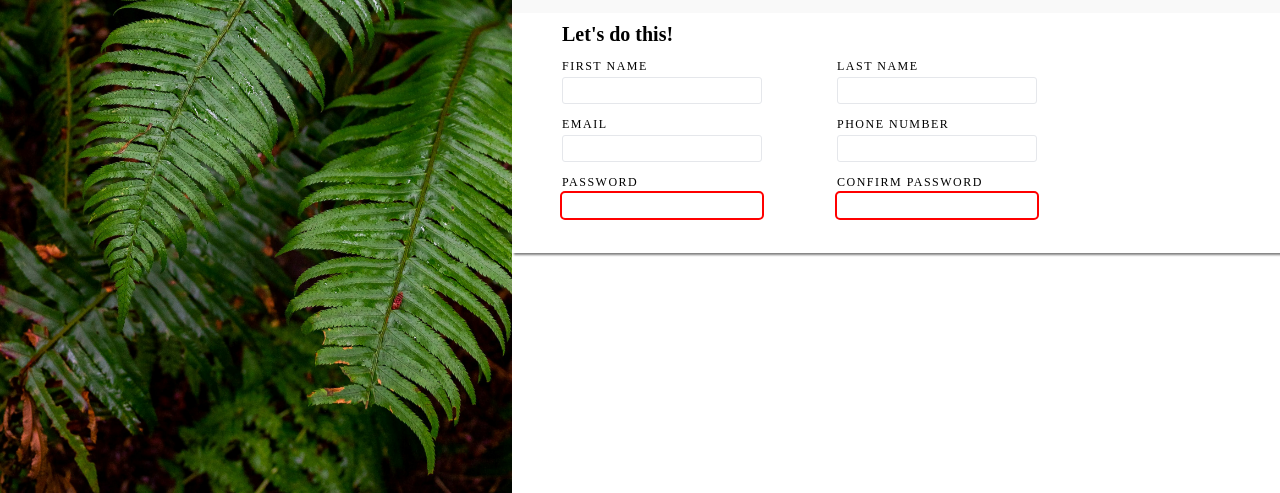
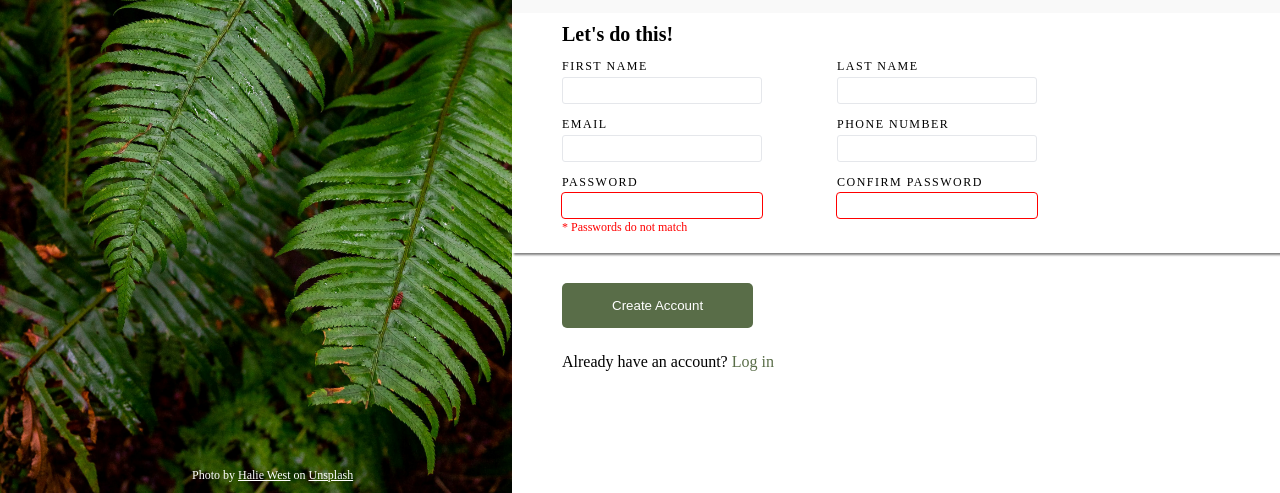
Before and after one commit to XiaGary/signUpForm, a plain HTML site: page index.html in a window 1280 px wide. Shown: the part 307-800 px from the top of the page. Drawn offline with Linux system fonts and the light colour scheme.

Commit message:
Added the final touches, Sign Up Form project is complete.
Only thing I need to fix is make the passwords do
not match warning disappear if passwords are valid

```diff
--- a/index.html
+++ b/index.html
@@ -18,6 +18,11 @@
                 <span class="odin">Odin</span>
             </div>
         </div>
+
+        <div class="credit">
+           <span>Photo by <span class="underline">Halie West</span> on <span class="underline">Unsplash</span></span>
+        </div>
+
 
         <div class="innerform">
             <div class="header">
@@ -56,6 +61,7 @@
                             <div class="password firstpassword">
                                 <label for="password">PASSWORD</label>
                                 <input type="password" name="password" id="password" required>
+                                <span class="passwordwarning">* Passwords do not match</span>
                             </div>
                             <div class="password confirmpassword">
                                 <label for="confirmpassword">CONFIRM PASSWORD</label>
@@ -63,33 +69,16 @@
                             </div>
                         </div>
 
-
-
-
-                        <!-- <div class="left">
-                            <label for="firstName">FIRST NAME</label>
-                            <input type="text" id="firstName" name="firstName" required>
-                            <label for="email">EMAIL</label>
-                            <input type="email" name="email" id="email" required>
-                            <label for="password">PASSWORD</label>
-                            <input type="password" name="password" id="password" required>
-                        </div>
-
-                        <div class="right">
-                            <label for="lastName">LAST NAME</label>
-                            <input type="text" name="lastName" id="lastName" required>
-                            <label for="number">PHONE NUMBER</label>
-                            <input type="tel" name="number" id="number" required>
-                            <label for="confirmpassword">CONFIRM PASSWORD</label>
-                            <input type="password" name="confirmpassword" id="confirmpassword">
-                        </div> -->
-
-
                     </form>
                 </div>
             </div>
             <div class="foot">
-
+                <button class="createaccount">
+                    Create Account
+                </button>
+                <div class="loginmsg">
+                    Already have an account? <span class="login">Log in</span>
+                </div>
             </div>
         </div>
     </div>
--- a/styles.css
+++ b/styles.css
@@ -2,11 +2,12 @@ html *{
     box-sizing: border-box;
     margin: 0;
     padding: 0;
+    max-height: 100vh;
 }
 .img-background{
     background-image: url('halie-west-25xggax4bSA-unsplash.jpg');
     min-width: 40%;
-    height: 100vh;
+    max-height: 100vh;
     background-size: 100% 100%;
     position: relative;
 }
@@ -16,6 +17,16 @@ html *{
 }
 .container{
     display: flex;
+}
+.credit{
+    position: absolute;
+    color: white;
+    font-size: 12px;
+    bottom: 10px;
+    left: 15%;
+}
+.underline{
+    text-decoration: underline;
 }
 .logosection{
     position: absolute;
@@ -63,7 +74,7 @@ input, label{
     display: block;
     padding-top: 10px;
 }
-.form{
+.form, .foot{
     padding-left: 50px;;
 }
 .formheader{
@@ -76,12 +87,12 @@ input{
     border: 1px solid #E5E7EB;
     border-radius: 3px;
     width: 200px;
-    margin-top: 3px;
+    padding: 5px 0;
     text-indent: 10px;
 }
 label{
     letter-spacing: 1.5px;
-    margin-top: 3px;
+    margin: 3px 0;
 }
 .formcontainer{
     display: flex;
@@ -103,8 +114,26 @@ label{
 
 input[id="password"]:invalid, input[id="confirmpassword"]:invalid{
     border: none;
-    outline: 2px solid red;
+    outline: 1px solid red;
 }
 input[type="text"]:focus, input[type="email"]:focus, input[type="tel"]:focus{
     outline: 1px solid blue;
 }
+.passwordwarning{
+    padding: 2px 0 0 0;
+    color: red;
+}
+.createaccount{
+    padding: 15px 50px;
+    border-radius: 5px;
+    color: white;
+    background-color: #596D48;
+    border: #596D48;
+    margin-top: 30px;
+}
+.login{
+    color: #596D48;
+}
+.loginmsg{
+    margin-top: 25px;
+}
```
